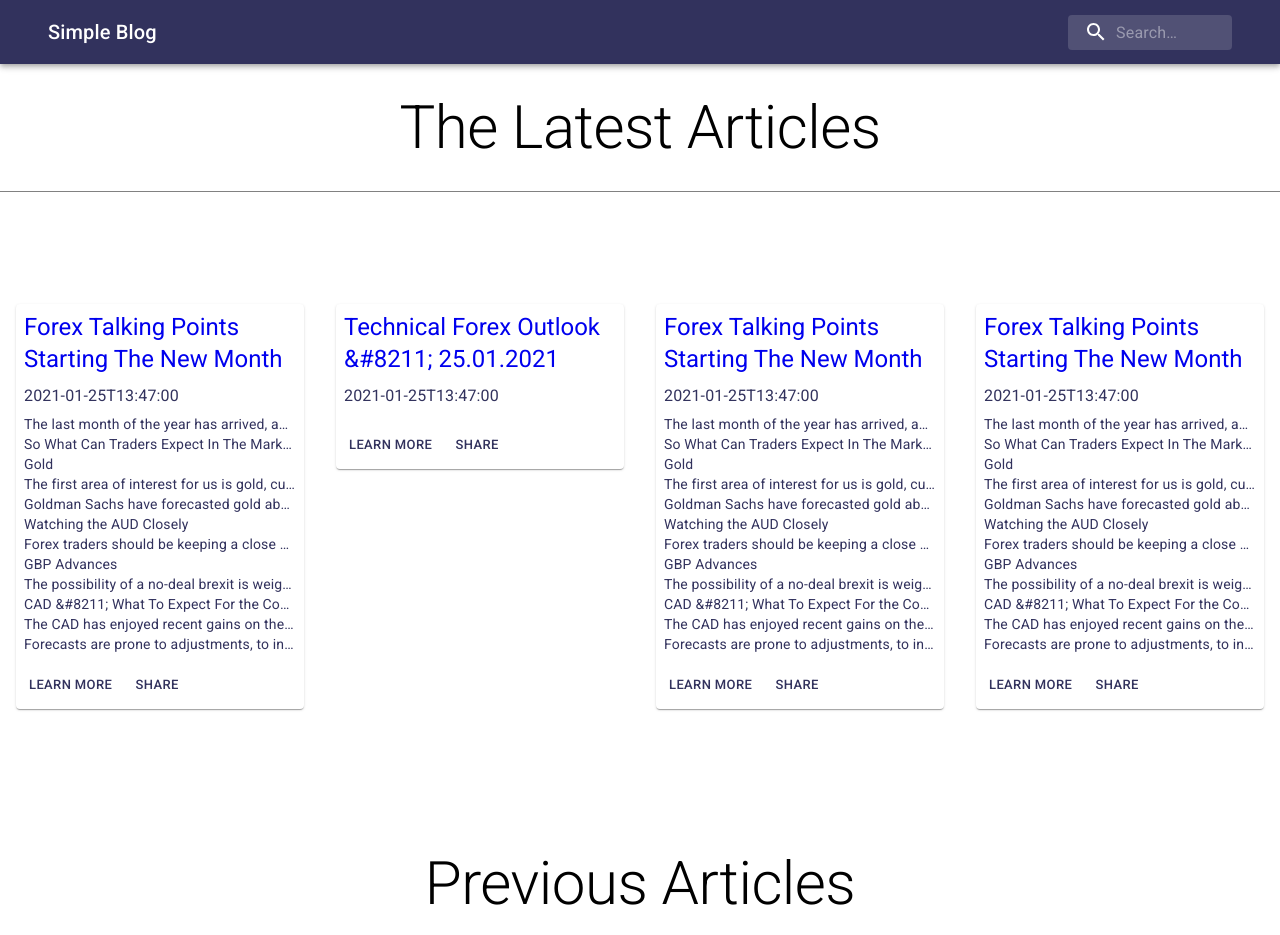
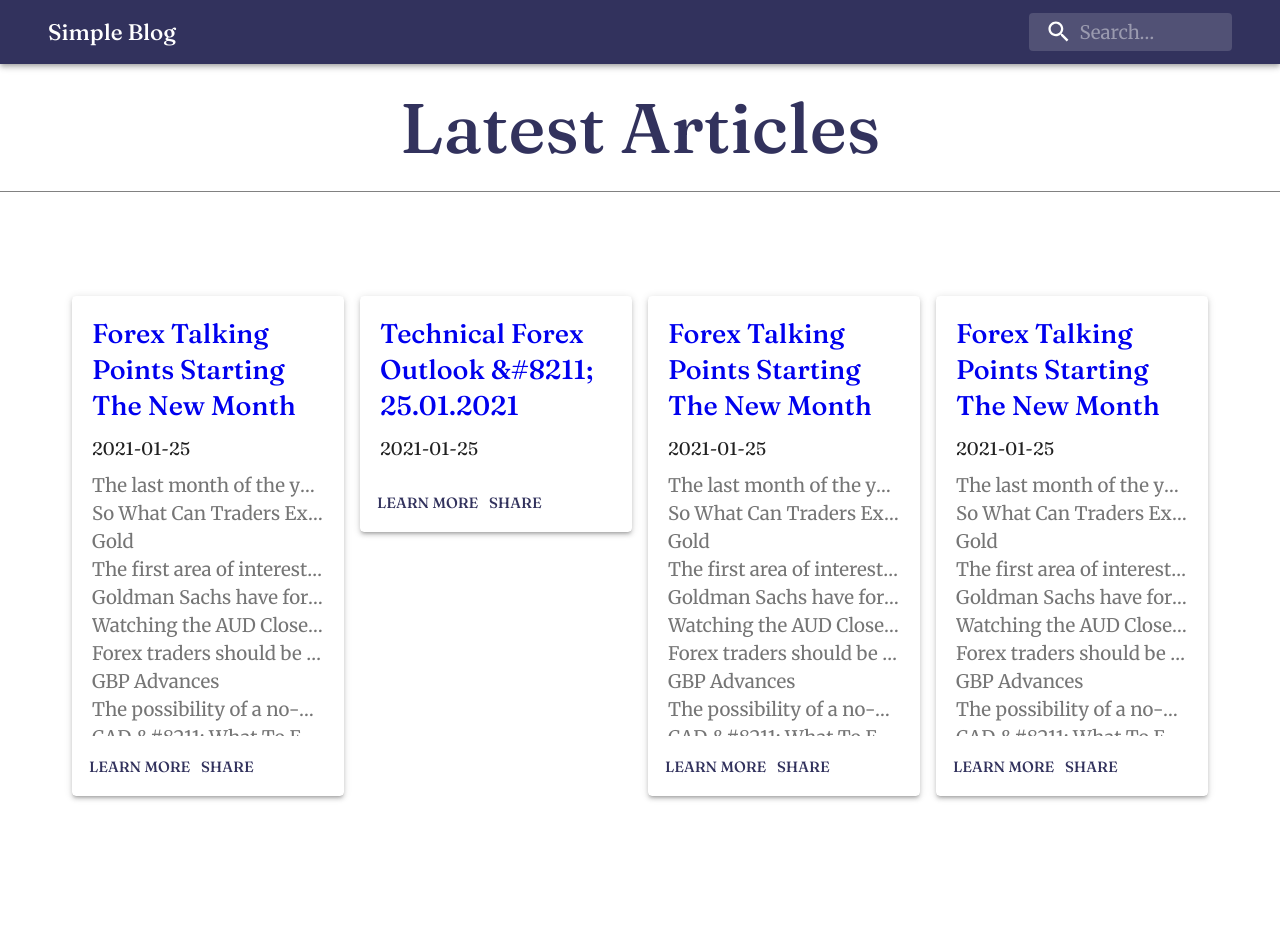
Before and after one commit to Dongongngg/simple-blog, a React (Create React App) app: page / in a window 1280 px wide. Shown: the top 935 px of the page. Built offline with nearby package versions, Linux system fonts and the light colour scheme.

Commit message:
update font setting of theme and styles of index

```diff
--- a/public/index.html
+++ b/public/index.html
@@ -12,6 +12,9 @@
       user's mobile device or desktop. See https://developers.google.com/web/fundamentals/web-app-manifest/
     -->
     <link rel="stylesheet" href="https://fonts.googleapis.com/css?family=Roboto:300,400,500,700&display=swap" />
+    <link rel="preconnect" href="https://fonts.gstatic.com" />
+    <link href="https://fonts.googleapis.com/css2?family=Fraunces:wght@400;500&display=swap" rel="stylesheet" />
+    <link href="https://fonts.googleapis.com/css2?family=Merriweather&display=swap" rel="stylesheet" />
     <link rel="manifest" href="%PUBLIC_URL%/manifest.json" />
     <!--
       Notice the use of %PUBLIC_URL% in the tags above.
--- a/src/components/ArticleCard.tsx
+++ b/src/components/ArticleCard.tsx
@@ -3,10 +3,10 @@ import { Link, useHistory } from 'react-router-dom';
 //types
 import { Post } from '../interfaces/blog';
 //mui
-import { Container, makeStyles, Typography, Card, CardActionArea, CardActions, CardContent, CardMedia, Button } from '@material-ui/core/';
+import { Paper, makeStyles, Typography, Card, CardActions, CardContent, Button } from '@material-ui/core/';
 
 const useStyles = makeStyles(theme => ({
-  wrapper: {},
+  wrapper: { padding: '12px' },
   contentWrapper: {
     padding: theme.spacing(1),
   },
@@ -24,9 +24,8 @@ const ArticleCard: React.FC<Post> = (post: Post) => {
   const classes = useStyles();
   const history = useHistory();
   return (
-    <Card className={classes.wrapper}>
-      <CardActionArea>
-        {/* <CardMedia component='img' alt='Contemplative Reptile' height='140' title='Contemplative Reptile' /> */}
+    <Card elevation={3}>
+      <Paper className={classes.wrapper}>
         <CardContent className={classes.contentWrapper}>
           <Link to={'/article/' + post.id}>
             <Typography gutterBottom variant='h5' component='h2'>
@@ -34,13 +33,13 @@ const ArticleCard: React.FC<Post> = (post: Post) => {
             </Typography>
           </Link>
 
-          <Typography gutterBottom>{post.date}</Typography>
-          <Typography variant='body2' color='textSecondary' component='p' className={classes.content}>
+          <Typography gutterBottom variant='subtitle1'>
+            {post.date.substring(0, 10)}
+          </Typography>
+          <Typography gutterBottom variant='body1' component='p' className={classes.content} color='textSecondary'>
             {post.content.replace(/<\/?[^>]+>/gi, '')}
           </Typography>
         </CardContent>
-      </CardActionArea>
-      <CardActions>
         <Button
           size='small'
           color='primary'
@@ -53,7 +52,7 @@ const ArticleCard: React.FC<Post> = (post: Post) => {
         <Button size='small' color='primary'>
           Share
         </Button>
-      </CardActions>
+      </Paper>
     </Card>
   );
 };
--- a/src/pages/indexPage.tsx
+++ b/src/pages/indexPage.tsx
@@ -22,8 +22,8 @@ const useStyles = makeStyles(theme => ({
   },
   section: { marginBottom: '8vh' },
   topArticleWrapper: {
-    maxWidth: '100%',
-    margin: '0',
+    maxWidth: '90%',
+    margin: '0 auto',
     justifyContent: 'center',
   },
   article: { maxWidth: '90vw', margin: '2rem auto' },
@@ -41,10 +41,12 @@ const IndexPage: React.FC = () => {
       <main>
         <section className={classes.section}>
           <Container className={classes.subtitle}>
-            <Typography variant='h2'>The Latest Articles</Typography>
+            <Typography variant='h2' color='primary'>
+              Latest Articles
+            </Typography>
           </Container>
 
-          <Grid container className={classes.topArticleWrapper} spacing={4}>
+          <Grid container className={classes.topArticleWrapper} spacing={2}>
             {!posts ? (
               <Typography variant='h2'>Fetching...</Typography>
             ) : (
@@ -60,7 +62,9 @@ const IndexPage: React.FC = () => {
         </section>
         <section className={classes.section}>
           <Container className={classes.subtitle}>
-            <Typography variant='h2'>Previous Articles</Typography>
+            <Typography variant='h2' color='primary'>
+              More Articles
+            </Typography>
           </Container>
           <Grid container className={classes.oldArticleWrapper} spacing={2}>
             <Grid item xs={12} md={7}>
@@ -73,8 +77,10 @@ const IndexPage: React.FC = () => {
                       <Typography gutterBottom variant='h6' component='h2'>
                         {post.title}
                       </Typography>
-                      <Typography gutterBottom>{post.date}</Typography>
-                      <Typography gutterBottom variant='body2' color='textSecondary' component='p' noWrap>
+                      <Typography gutterBottom variant='subtitle1'>
+                        {post.date.substring(0, 10)}
+                      </Typography>
+                      <Typography gutterBottom variant='body1' color='textSecondary' component='p' noWrap>
                         {post.content.replace(/<\/?[^>]+>/gi, '')}
                       </Typography>
                     </article>
--- a/src/styles/reset.css
+++ b/src/styles/reset.css
@@ -48,6 +48,13 @@ a:not([class]) {
   text-decoration-skip-ink: auto;
   text-decoration: none;
 }
+a:active,
+a:visited {
+  color: inherit;
+}
+a:hover {
+  text-decoration: underline;
+}
 
 /* Make images easier to work with */
 img {
--- a/src/styles/theme.ts
+++ b/src/styles/theme.ts
@@ -3,21 +3,32 @@ import { createMuiTheme, responsiveFontSizes } from '@material-ui/core/styles';
 let theme = createMuiTheme({
   palette: {
     text: {
-      primary: '#32325d',
-      secondary: '',
+      primary: 'rgba(0, 0, 0, 0.87)',
+      secondary: 'rgba(0, 0, 0, 0.54)',
     },
     primary: {
       main: '#32325d',
-      light: '#32625d',
+      light: '#636090',
     },
     secondary: {
-      main: '#f9de61',
+      main: '#00C895',
     },
     background: {
       default: '#f6f9fc',
     },
   },
-
+  typography: {
+    fontSize: 16,
+    h2: {
+      fontWeight: 500,
+    },
+    h5: {
+      fontWeight: 500,
+    },
+    body1: { fontFamily: "'Merriweather', serif" },
+    body2: { fontFamily: "'Merriweather', serif" },
+    fontFamily: [" 'Fraunces', serif", "'Merriweather', serif"].join(','),
+  },
   spacing: 8,
 });
 
```
Also changed, not shown: 1 other file (tests, documents, lock files or other folders).
